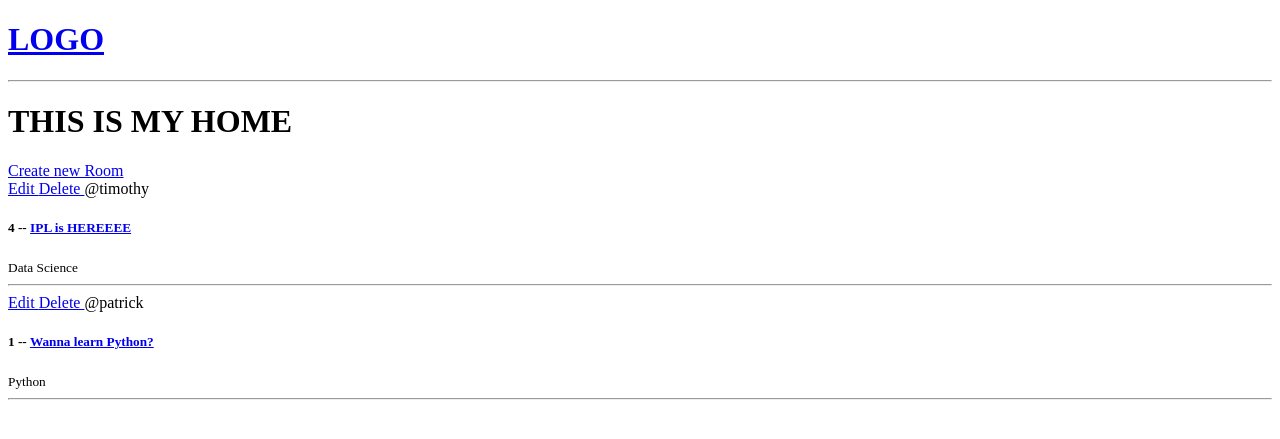
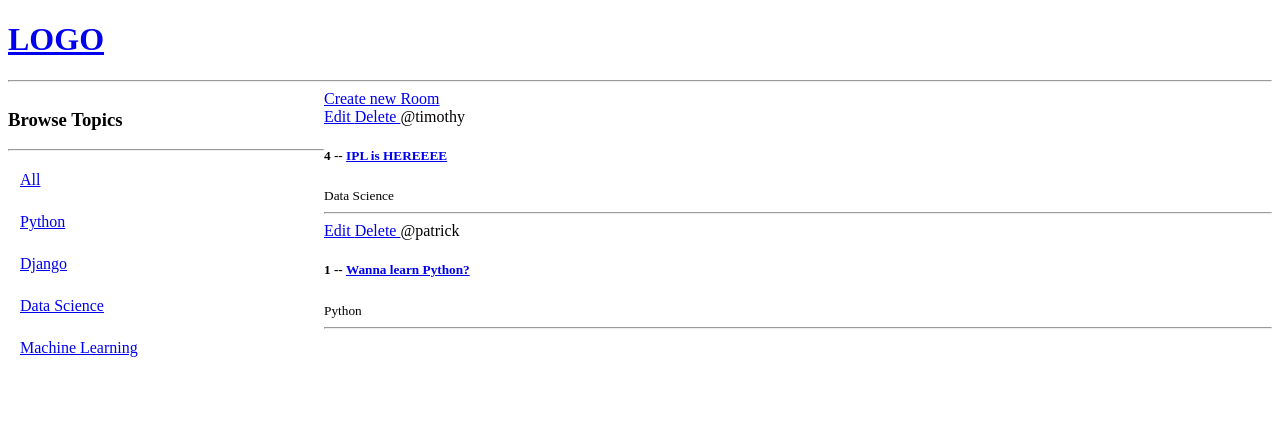
Before and after one commit to prateekb1912/discoder-app, a Django app: page / in a window 1280 px wide. Shown: the top 439 px of the page. Run offline with Django 3.2, Linux system fonts and the light colour scheme; data comes from the database, SQL or seed files in the repository.

Commit message:
Add some minimal styling and search functionality

```diff
--- a/base/templates/base/home.html
+++ b/base/templates/base/home.html
@@ -1,21 +1,50 @@
 {% extends 'main.html' %}
 
 {% block content %}
-    <h1> THIS IS MY HOME </h1>
+<style>
+    .home-container{
+        display: grid;
+        grid-template-columns: 1fr 3fr;
+    }
+
+    .topic-item {
+        padding: 12px;
+        size: 12px;
+    }
+</style>
+
+<div class="home-container">
+
+    <div>
+        <h3> Browse Topics</h3>
+        <hr>
+
+        <div class="topic-item">
+            <a href = "{% url 'home' %}"> All </a>
+        </div>
+
+        {% for topic in topics %}
+            <div class="topic-item">
+                <a href = "{% url 'home' %}?q={{topic.name}}"> {{topic}} </a>
+            </div>
+        {% endfor %}
+    </div>
 
     <div>
         <a href="{% url 'create-room' %}"> Create new Room </a>
         <div>
             {% for room in rooms %}
-                <div>
-                    <a href = "{% url 'update-room' room.id %}"> Edit </a>
-                    <a href = "{% url 'delete-room' room.id%}"> Delete </a>
-                    <span>@{{room.host.username}}</span>
-                    <h5> {{room.id}} -- <a href="{% url 'room' room.id %}"> {{room.name}} </a> </h5>
-                    <small>{{room.topic.name}}</small>
-                    <hr/>
-                </div>
+            <div>
+                <a href="{% url 'update-room' room.id %}"> Edit </a>
+                <a href="{% url 'delete-room' room.id%}"> Delete </a>
+                <span>@{{room.host.username}}</span>
+                <h5> {{room.id}} -- <a href="{% url 'room' room.id %}"> {{room.name}} </a> </h5>
+                <small>{{room.topic.name}}</small>
+                <hr />
+            </div>
             {% endfor %}
         </div>
     </div>
+
+</div>
 {%endblock content%}
--- a/base/views.py
+++ b/base/views.py
@@ -1,10 +1,16 @@
 from django.shortcuts import render, redirect
-from .models import Room
+from .models import Room, Topic
 from .forms import RoomForm
 
 def home(request):
-    rooms = Room.objects.all()
-    context = {'rooms':rooms}
+
+    query = request.GET.get('q') if request.GET.get('q') != None else ''
+
+    rooms = Room.objects.filter(topic__name__icontains = query)
+
+    topics = Topic.objects.all()
+
+    context = {'rooms':rooms, 'topics':topics}
     return render(request, 'base/home.html', context)
 
 def room(request, id):
```
